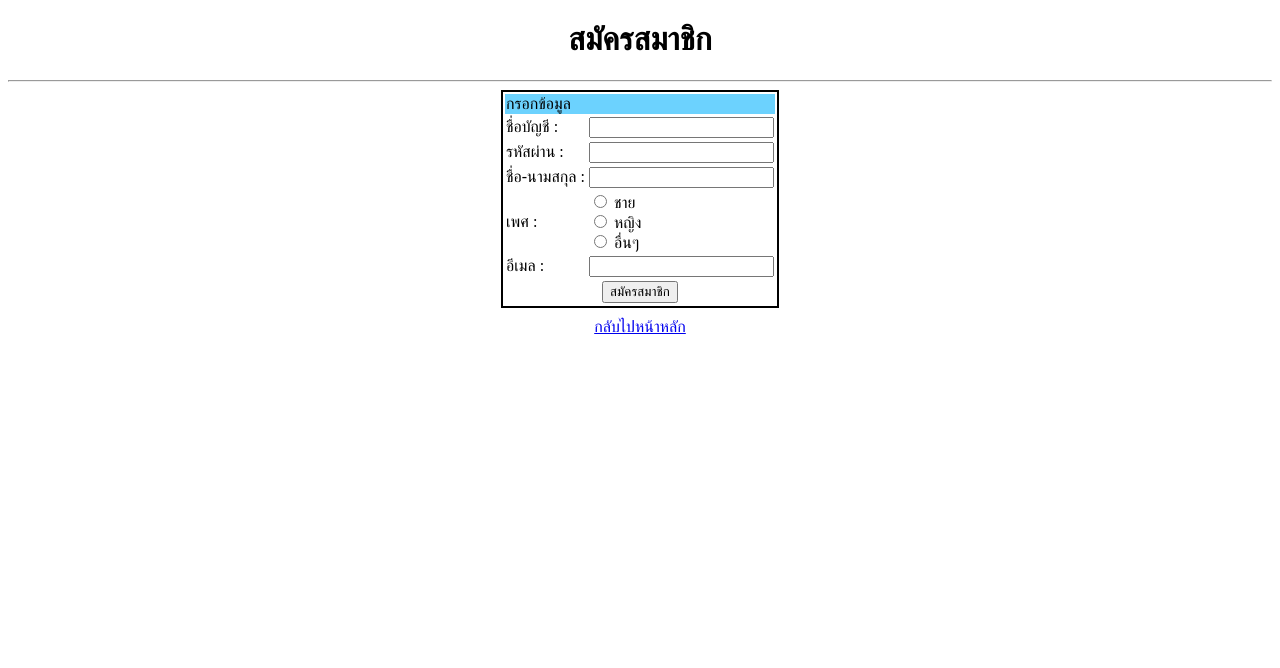
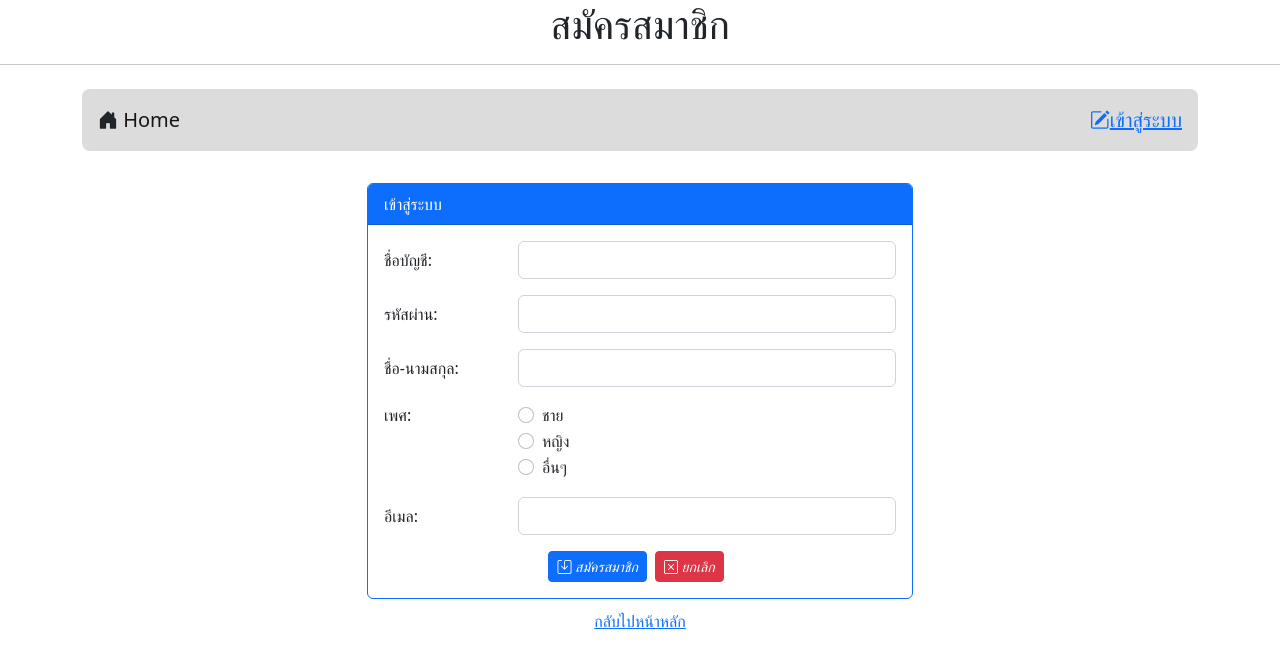
Before and after one commit to wasinbudprom/webboard_wasin, a PHP site: page /register.php in a window 1280 px wide. Shown: the top 668 px of the page. Run offline with PHP 8.4, Linux system fonts and the light colour scheme.

Commit message:
Work8 Finish
Work8 Finish

```diff
--- a/login.php
+++ b/login.php
@@ -58,6 +58,7 @@ if (isset($_SESSION['id'])) {
                         </form>
                     </div>
                 </div>
+                <p>ถ้ายังไม่ได้<a href="register.php"> สมัครสมาชิก</a></p>
             </div>
             <div class="col-lg-4 col-md-3 col-sm-2 col-1"></div>
         </div>
--- a/register.php
+++ b/register.php
@@ -11,28 +11,78 @@
     <meta charset="UTF-8">
     <meta name="viewport" content="width=device-width, initial-scale=1.0">
     <title>Document</title>
+    <link rel="stylesheet" href="https://cdn.jsdelivr.net/npm/bootstrap@5.2.3/dist/js/bootstrap.bundle.min.js">
+    <link rel="stylesheet" href="https://cdn.jsdelivr.net/npm/bootstrap@5.2.3/dist/css/bootstrap.min.css">
+    <link rel="stylesheet" href="https://cdn.jsdelivr.net/npm/bootstrap-icons@1.11.3/font/bootstrap-icons.min.css">
 </head>
+
 <header style="text-align: center;">
     <h1>สมัครสมาชิก</h1><hr>
 </header>
 <body>
-    <form action="">
-        <table style="border: solid 2px black;" align="center">
-            <tr><td style="background-color: #6CD2FE;" colspan="2">กรอกข้อมูล</td></tr>
-            <tr><td>ชื่อบัญชี :</td><td><input type="text" name="login" required></td></tr>
-            <tr><td>รหัสผ่าน :</td><td><input type="password" required></td></tr>
-            <tr><td>ชื่อ-นามสกุล :</td><td><input type="text" name="name" required></td></tr>
-            <tr><td>เพศ :</td>
-                <td>
-                    <input type="radio" name="gender" id="" value="m"> ชาย<br>
-                    <input type="radio" name="gender" id="" value="f"> หญิง<br>
-                    <input type="radio" name="gender" id="" value="o"> อื่นๆ<br>
-                </td>
-            </tr>
-            <tr><td>อีเมล :</td><td><input type="email" name="email" id="" required></td></tr>
-            <tr><td colspan="2" align="center"><input type="submit" value="สมัครสมาชิก"></td></tr>
-        </table>
-    </form>
+    <div class="container">
+    <?php @include('nav.php') ?>
+        <div class="row mt-4">
+            <div class="col-lg-3 col-md-2 col-sm-1"></div>
+            <div class="col-lg-6 col-md-8 col-sm-10">
+                <div class="card border-primary">
+                    <div class="card-header bg-primary text-white">เข้าสู่ระบบ</div>
+                    <div class="card-body">
+                        <form action="register_save.php" method="post">
+                            <div class="row">
+                                <label for="login" class="col-lg-3 col-form-label">ชื่อบัญชี:</label>
+                                <div class="col-lg-9">
+                                    <input type="text" name="login" id="login" class="form-control" required>
+                                </div>
+                            </div>
+                            <div class="row mt-3">
+                                <label for="pwd" class="col-lg-3 col-form-label">รหัสผ่าน:</label>
+                                <div class="col-lg-9">
+                                    <input type="password" name="pwd" id="pwd" class="form-control" required>
+                                </div>
+                            </div>
+                            <div class="row mt-3">
+                                <label for="name" class="col-lg-3 col-form-label">ชื่อ-นามสกุล:</label>
+                                <div class="col-lg-9">
+                                    <input type="text" name="name" id="name" class="form-control" required>
+                                </div>
+                            </div>
+                            <div class="row mt-3">
+                                <label for="" class="col-lg-3 form-label">เพศ:</label>
+                                <div class="col-lg-9">
+                                    <div class="form-check">
+                                        <input type="radio" name="gender" value="m" class="form-check-input" required>
+                                        <label for="" class="form-check-label">ชาย</label>
+                                    </div>
+                                    <div class="form-check">
+                                        <input type="radio" name="gender" value="m" class="form-check-input" required>
+                                        <label for="" class="form-check-label">หญิง</label>
+                                    </div>
+                                    <div class="form-check">
+                                        <input type="radio" name="gender" value="m" class="form-check-input" required>
+                                        <label for="" class="form-check-label">อื่นๆ</label>
+                                    </div>
+                                </div>
+                            </div>
+                            <div class="row mt-3">
+                                <label for="email" class="col-lg-3 col-form-label">อีเมล:</label>
+                                <div class="col-lg-9">
+                                    <input type="text" name="email" id="email" class="form-control" required>
+                                </div>
+                            </div>
+                            <div class="row mt-3">
+                                <div class="col-lg-12 d-flex justify-content-center">
+                                    <button type="submit" class="btn btn-primary btn-sm me-2"><i class="bi bi-save"> สมัครสมาชิก</i></button>
+                                    <button type="reset" class="btn btn-danger btn-sm me-2"><i class="bi bi-x-square"> ยกเลิก</i></button>
+                                </div>
+                            </div>
+                        </form>
+                    </div>
+                </div>
+                <div class="col-lg-3 col-md-2 col-sm-1"></div>
+            </div>
+        </div>
+    </div>
     <div style="margin-top: 10px; text-align: center;">
         <a href="index.php">กลับไปหน้าหลัก</a>
     </div>
```
Also changed, not shown: register_save.php (added, +19 -0 lines).
